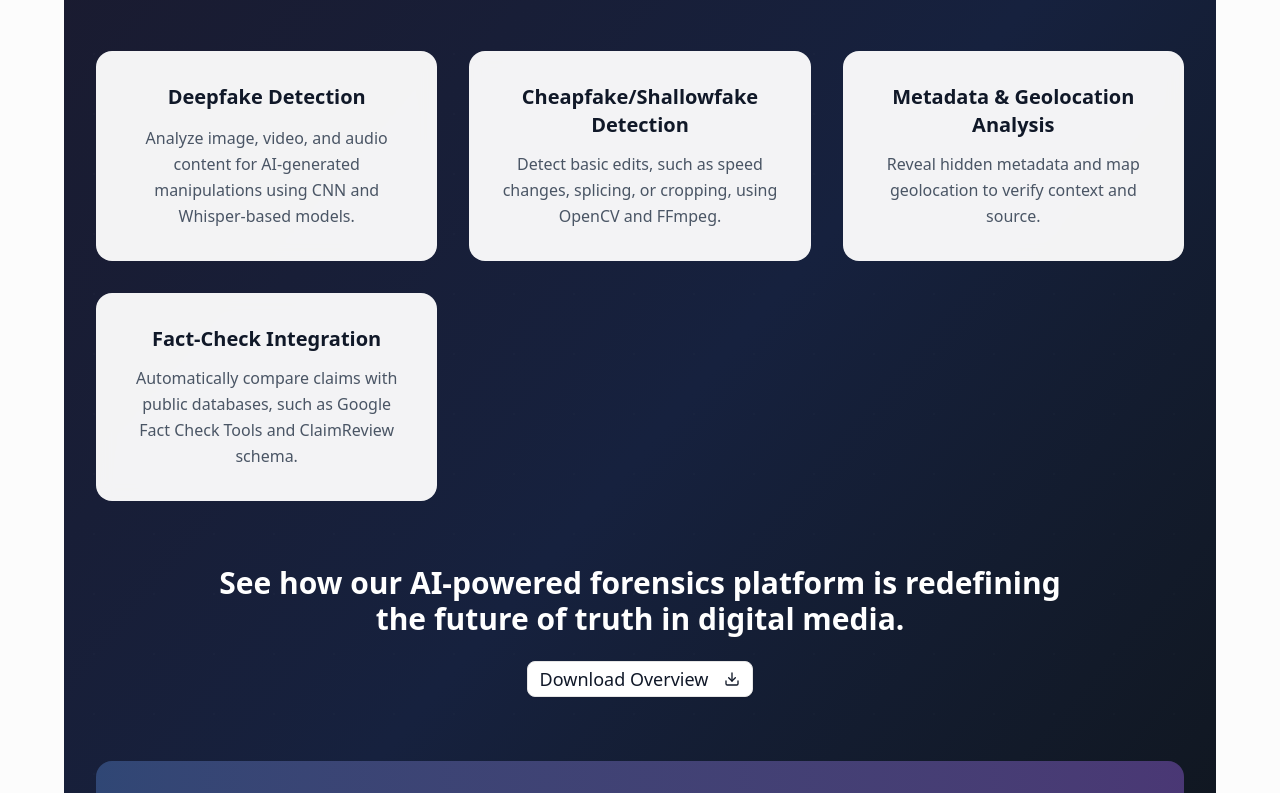
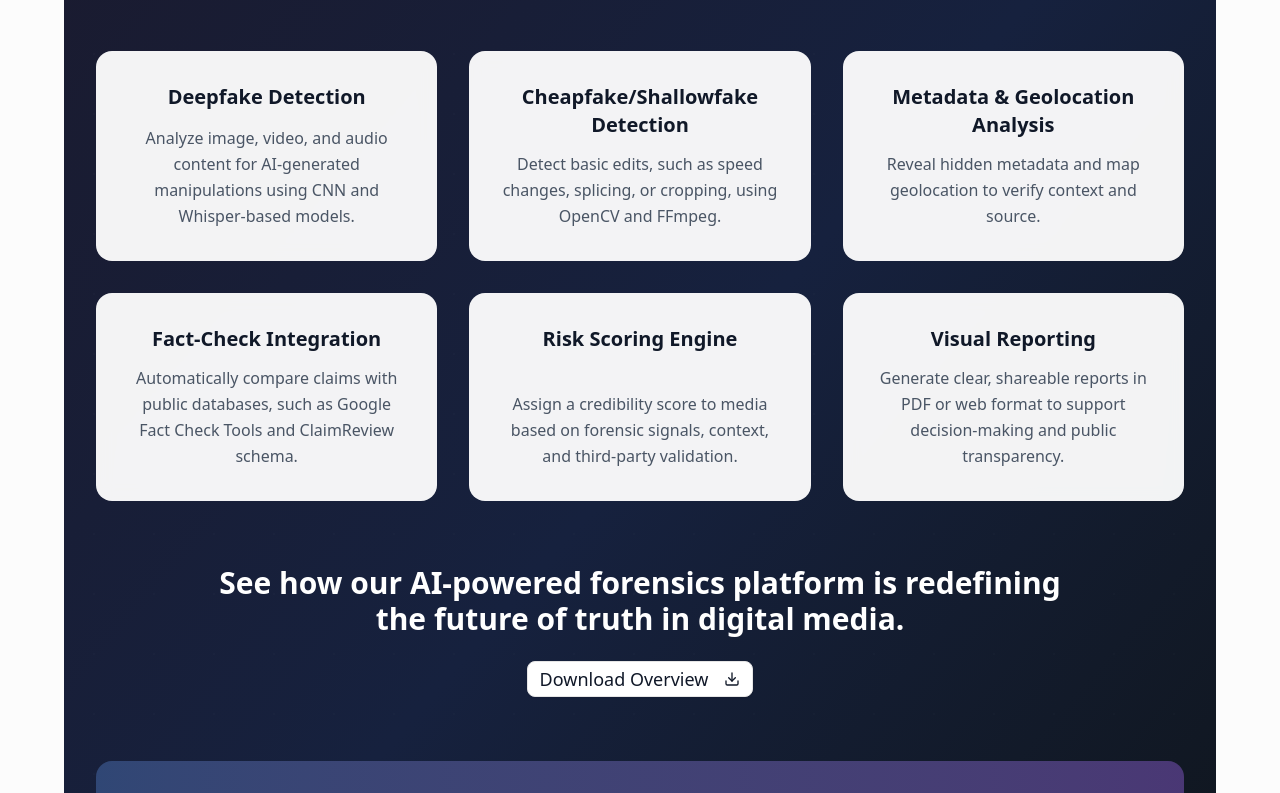
Before and after one commit to miracle73/Hedge, a React (Vite) app: page / in a window 1280 px wide. Shown: the part 1568-2361 px from the top of the page. Built offline with nearby package versions, Linux system fonts and the light colour scheme.

Commit message:
first commit

```diff
--- a/src/pages/home.tsx
+++ b/src/pages/home.tsx
@@ -327,44 +327,40 @@ export default function Home() {
                   title: "Deepfake Detection",
                   description:
                     "Analyze image, video, and audio content for AI-generated manipulations using CNN and Whisper-based models.",
-                  // delay: 40,
+                  delay: 40,
                 },
                 {
                   title: "Cheapfake/Shallowfake Detection",
                   description:
                     "Detect basic edits, such as speed changes, splicing, or cropping, using OpenCV and FFmpeg.",
-                  // delay: 60,
+                  delay: 60,
                 },
                 {
                   title: "Metadata & Geolocation Analysis",
                   description:
                     "Reveal hidden metadata and map geolocation to verify context and source.",
-                  // delay: 80,
+                  delay: 80,
                 },
                 {
                   title: "Fact-Check Integration",
                   description:
                     "Automatically compare claims with public databases, such as Google Fact Check Tools and ClaimReview schema.",
-                  // delay: 100,
+                  delay: 100,
                 },
                 {
                   title: "Risk Scoring Engine",
                   description:
                     "Assign a credibility score to media based on forensic signals, context, and third-party validation.",
-                  // delay: 120,
+                  delay: 120,
                 },
                 {
                   title: "Visual Reporting",
                   description:
                     "Generate clear, shareable reports in PDF or web format to support decision-making and public transparency.",
-                  // delay: 140,
+                  delay: 140,
                 },
               ].map((capability, index) => (
-                <AnimatedSection
-                  // delay={capability.delay}
-                  index={8 + index}
-                  key={index}
-                >
+                <AnimatedSection delay={capability.delay} index={7} key={index}>
                   <div className="bg-white/95 backdrop-blur-sm p-6 lg:p-8 rounded-2xl text-center card-hover group h-full flex flex-col justify-between">
                     <h3 className="text-lg lg:text-xl font-semibold text-gray-900 mb-3">
                       {capability.title}
```
